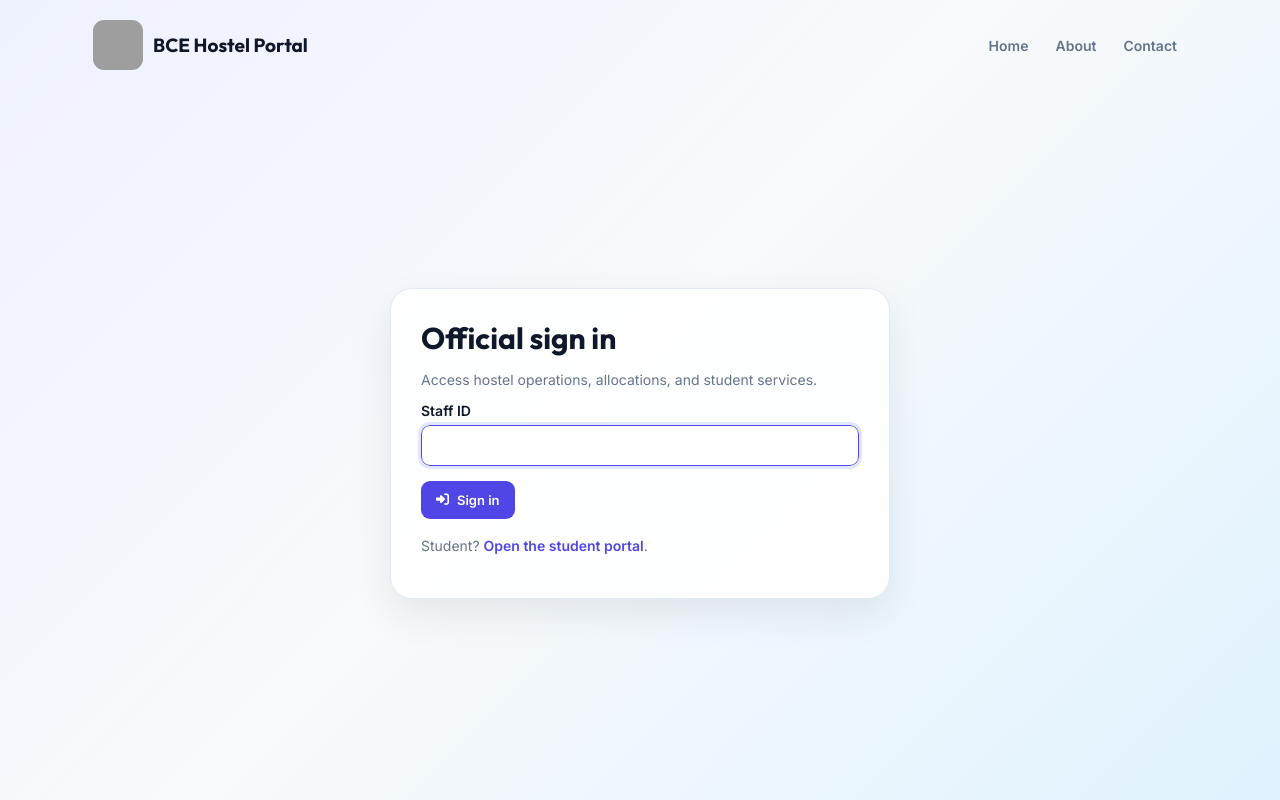
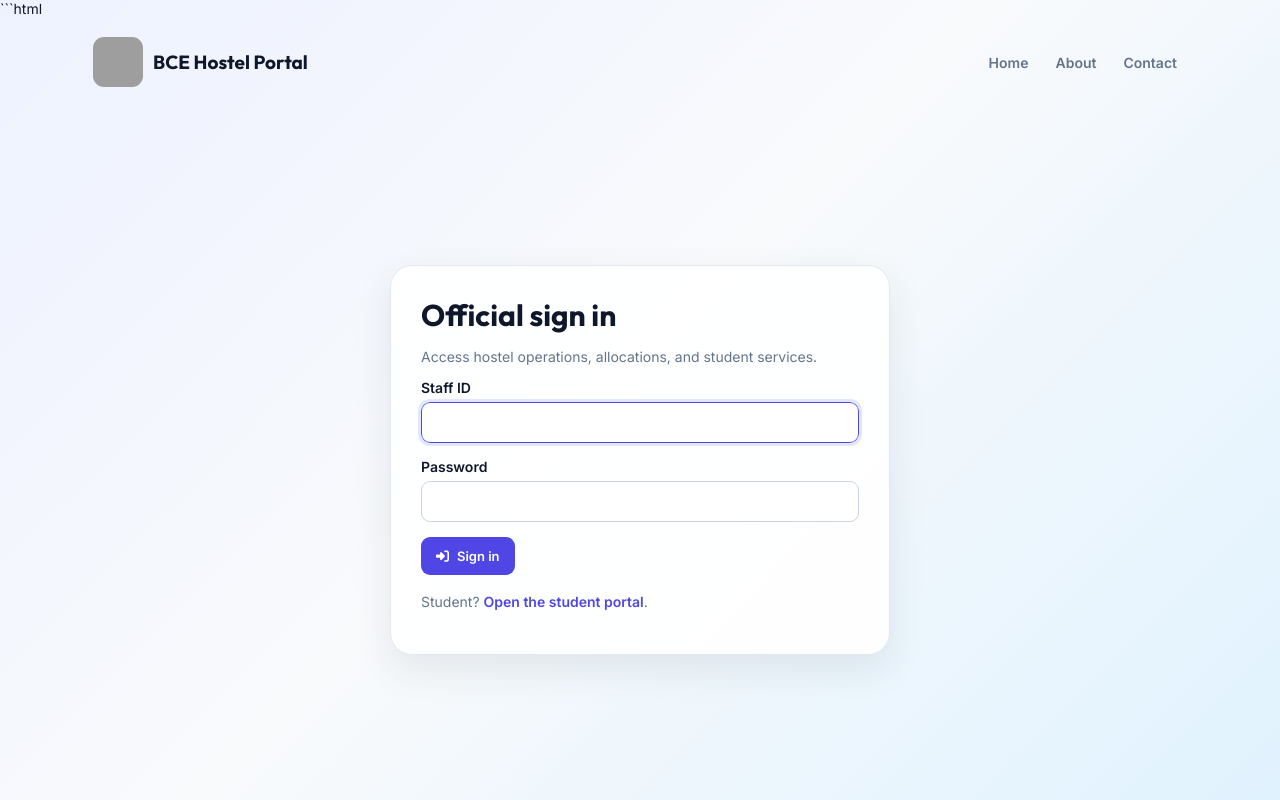
Before and after one commit to singeshwar72/Hostel-management-system, a Flask app: page / in a window 1280 px wide. Run offline with Flask 3, Linux system fonts and the light colour scheme; grey boxes are pictures that could not be loaded.

Commit message:
Restore official password field

````diff
--- a/templates/login_v2.html
+++ b/templates/login_v2.html
@@ -1 +1,3 @@
-{% extends 'public_base_v2.html' %}{% block title %}Official Sign In | BCE Hostel{% endblock %}{% block content %}<div class="auth-wrap"><section class="card auth-card"><h1>Official sign in</h1><p class="subtitle">Access hostel operations, allocations, and student services.</p>{% if error %}<div class="alert error">{{ error }}</div>{% endif %}<form method="POST"><div class="field"><label>Staff ID</label><input name="user_id" required autofocus></div><button type="submit"><i class="fa-solid fa-right-to-bracket"></i> Sign in</button></form><p class="links">Student? <a href="https://hostel-student-portal.onrender.com">Open the student portal</a>.</p></section></div>{% endblock %}
+```html
+{% extends 'public_base_v2.html' %}{% block title %}Official Sign In | BCE Hostel{% endblock %}{% block content %}<div class="auth-wrap"><section class="card auth-card"><h1>Official sign in</h1><p class="subtitle">Access hostel operations, allocations, and student services.</p>{% if error %}<div class="alert error">{{ error }}</div>{% endif %}<form method="POST"><div class="field"><label>Staff ID</label><input name="user_id" required autofocus></div><div class="field"><label>Password</label><input name="password" type="password" required></div><button type="submit"><i class="fa-solid fa-right-to-bracket"></i> Sign in</button></form><p class="links">Student? <a href="https://hostel-student-portal.onrender.com">Open the student portal</a>.</p></section></div>{% endblock %}
+```
````
